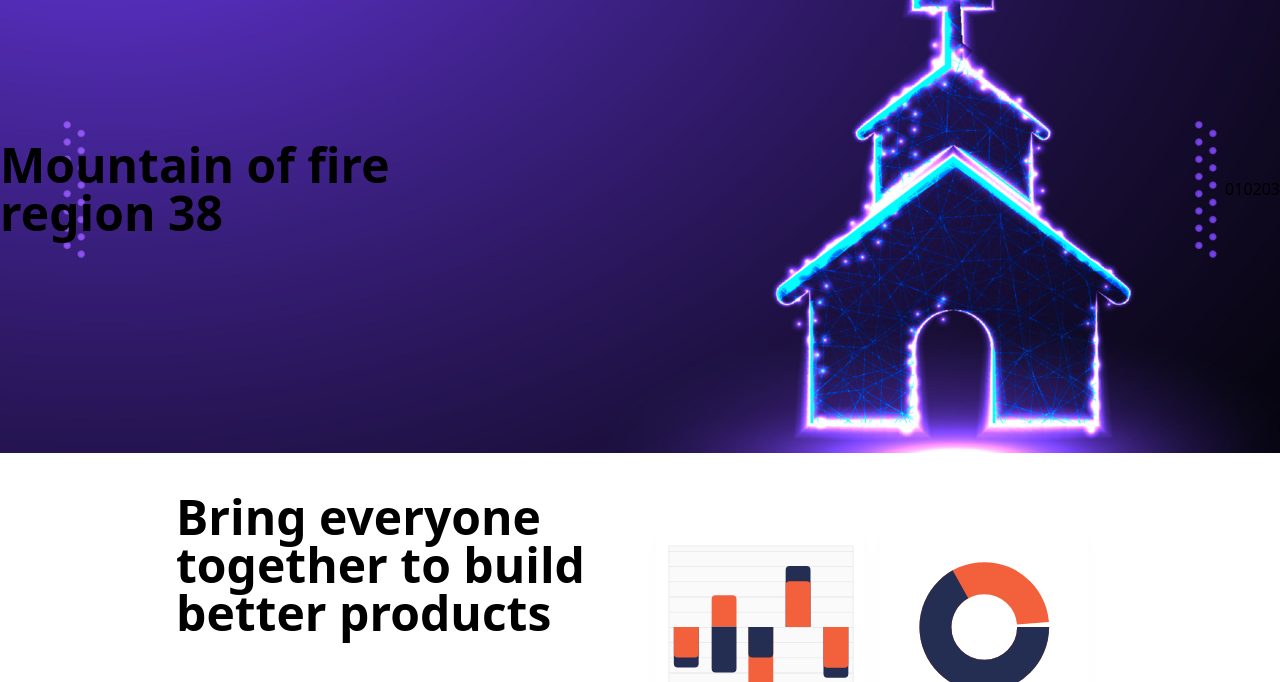
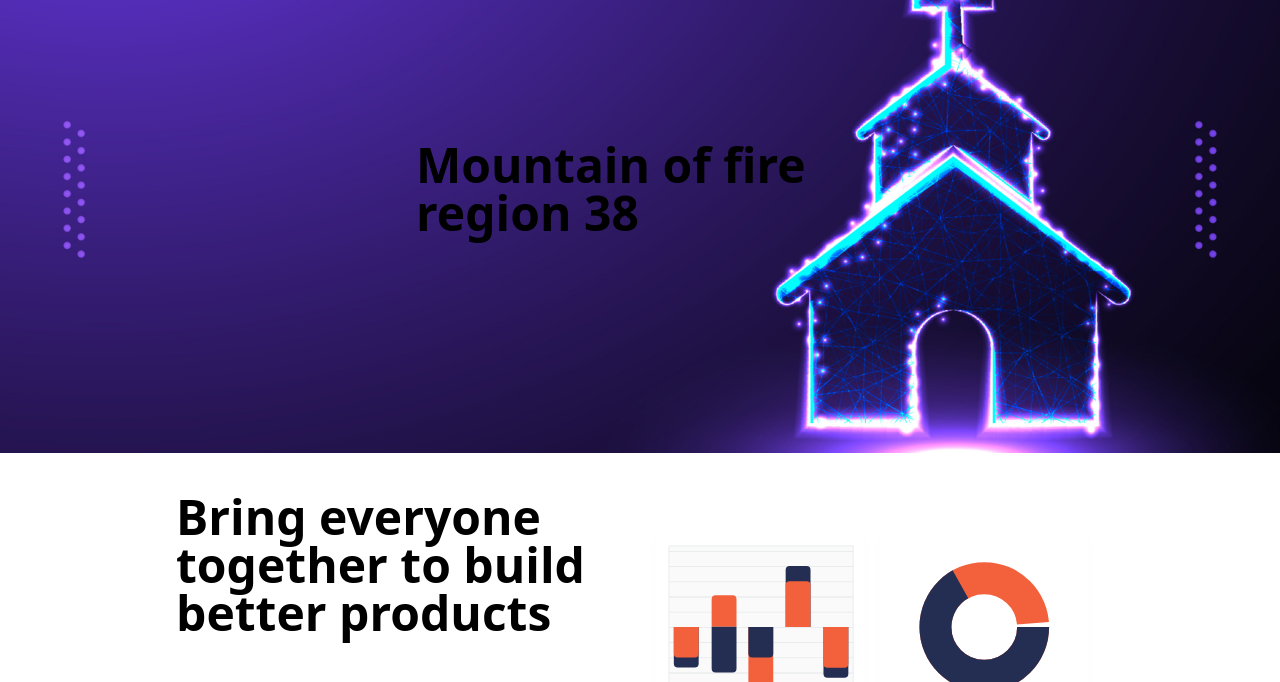
Before and after one commit to Inioluwa-Joshua/MFM-REGION-38-WEBSITE, a website: page index.html in a window 1280 px wide. Shown: the part 75-757 px from the top of the page. Drawn offline with Linux system fonts and the light colour scheme.

Commit message:
New Update

```diff
--- a/index.html
+++ b/index.html
@@ -61,15 +61,17 @@
 
             </div>
             <!-- Left Item -->
-            <div class="flex flex-col w-screen justify-center align-">
-                <h1 class="max-w-md text-4xl font-bold text-center md:text-5xl md:text-left">
-                    Mountain of fire region 38
-                </h1>
-            </div>
-            <div class="flex items-center ">
-                <div class="py-4">01</div>
-                <div class="py-12">02</div>
-                <div class="py-8">03</div>
+            <!-- <div class="flex flex-col  align-">
+
+            </div> -->
+            <div class="flex flex-row md:flex-col items-center justify-center w-screen">
+
+                <div class="py-12">
+                    <h1 class="max-w-md text-4xl font-bold text-center md:text-5xl md:text-left">
+                        Mountain of fire region 38
+                    </h1>
+                </div>
+
               </div>
             <!-- Image -->
             <!-- <div class="md:w-1/2">
```
Also changed, not shown: css/main.css.
